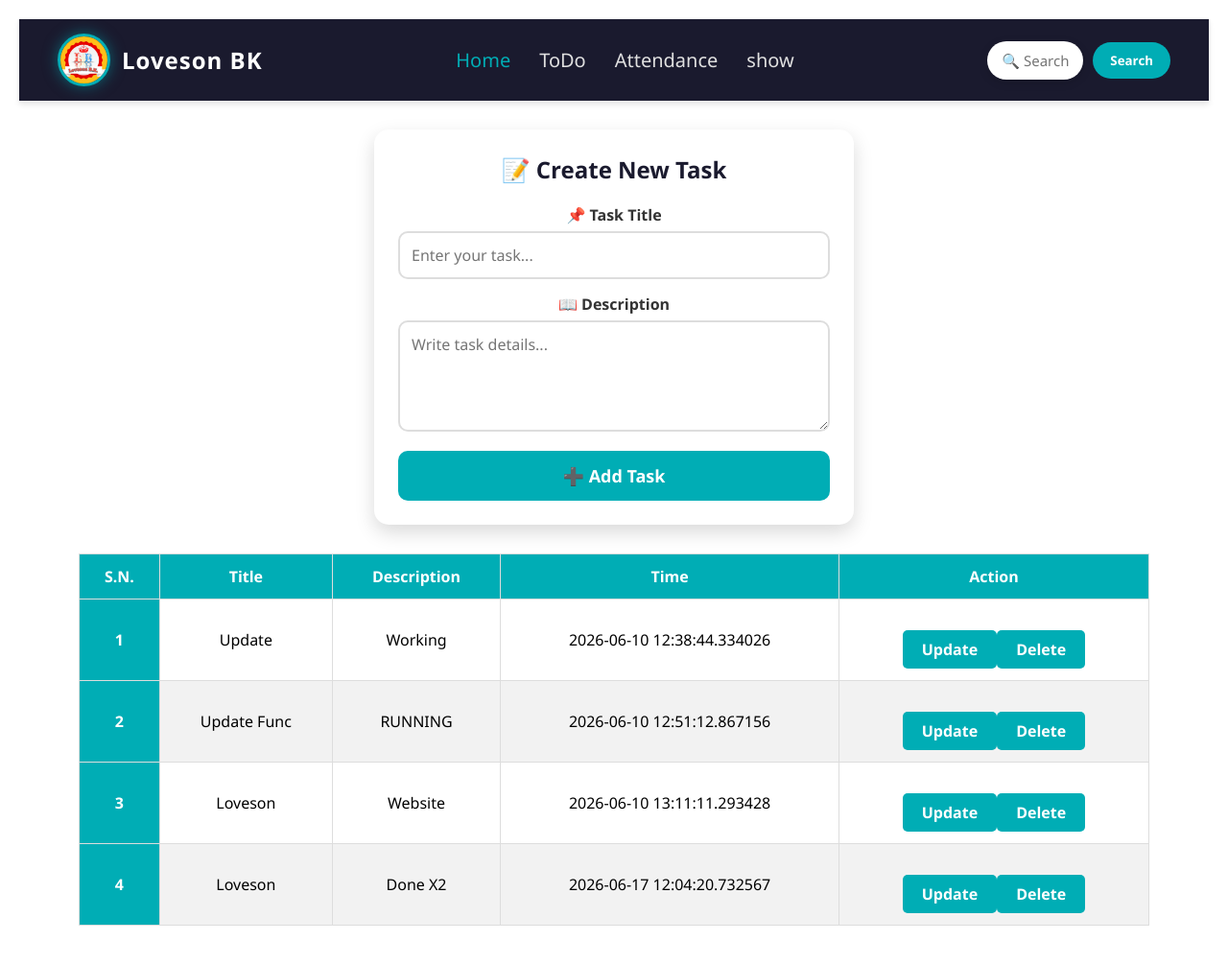
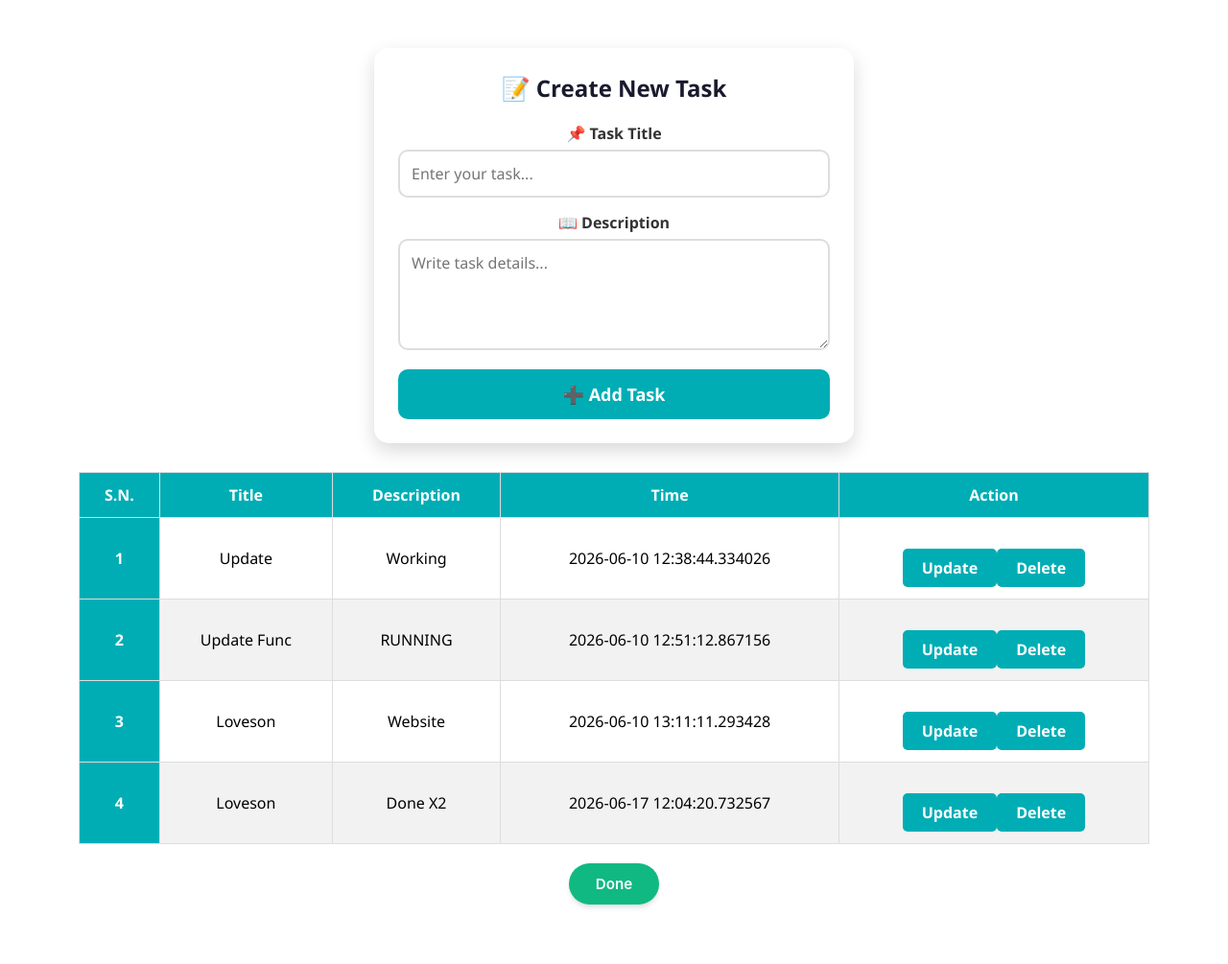
Before and after one commit to lovesonbk30-ui/Loveson-Website, a Flask app: page /todo in a window 1280 px wide. Shown: the whole page at 96% size. After the commit the page ends 946 px from the top, so only its background shows below. Run offline with Flask 3, Linux system fonts and the light colour scheme.

Commit message:
Update ToDo.html

```diff
--- a/templates/ToDo.html
+++ b/templates/ToDo.html
@@ -391,47 +391,42 @@
 }
 
 
+.btn-done {
+    display: inline-flex;
+    align-items: center;
+    justify-content: center;
+    gap: 0.5rem;
+    padding: 0.75rem 1.75rem;
+    font-size: 0.95rem;
+    font-weight: 600;
+    text-decoration: none;
+    border-radius: 50px; /* Elegant capsule shape */
+    font-family: 'Inter', sans-serif;
+    transition: all 0.25s cubic-bezier(0.4, 0, 0.2, 1);
+    cursor: pointer;
+    box-shadow: 0 4px 6px -1px rgba(0, 0, 0, 0.1), 0 2px 4px -1px rgba(0, 0, 0, 0.06);
+}
+
+/* Micro-interaction on click/active */
+.btn-done:active {
+    transform: scale(0.96);
+}
+.btn-success {
+    background: #10b981;
+    color: #ffffff;
+}
+
+.btn-success:hover {
+    background: #059669;
+    transform: translateY(-2px);
+    box-shadow: 0 10px 15px -3px rgba(16, 185, 129, 0.3);
+}
+
     </style>
 </head>
 <body>
 
 
-<nav class="navbar">
-
-    <div class="nav-logo">
-        <a href="/">
-            <img src="{{ url_for('static', filename='logo.jpg') }}" class="logo-img" alt="Logo">
-            <span>Loveson BK</span>
-        </a>
-    </div>
-
-    <ul class="nav-links">
-        <li><a href="/" class="active">Home</a></li>
-        <li><a href="/todo">ToDo</a></li>
-        <li><a href="/attendance">Attendance</a></li>
-        <li><a href="/show"> show</a></li>
-    </ul>
-
-    <div class="nav-button">
- <div class="search-box">
-    <form action="/todo" method="GET">
-        <input
-            type="text"
-            name="search"
-            placeholder="🔍 Search tasks..."
-            class="search-input">
-
-        <button type="submit" class="search-btn">
-            Search
-        </button>
-    </form>
-</div>
-    </form>
-  </div>
-</nav>
-    </div>
-
-</nav>
 
 
 
@@ -503,6 +498,6 @@
 
     </tbody>
 </table>
-
+<a href="/task" class="btn-done btn-success">Done</a>
 
   {% endblock body %}
```
